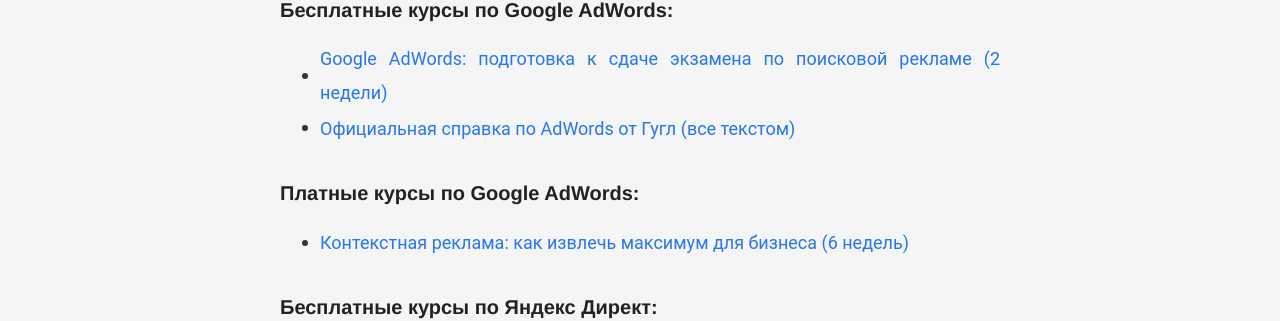
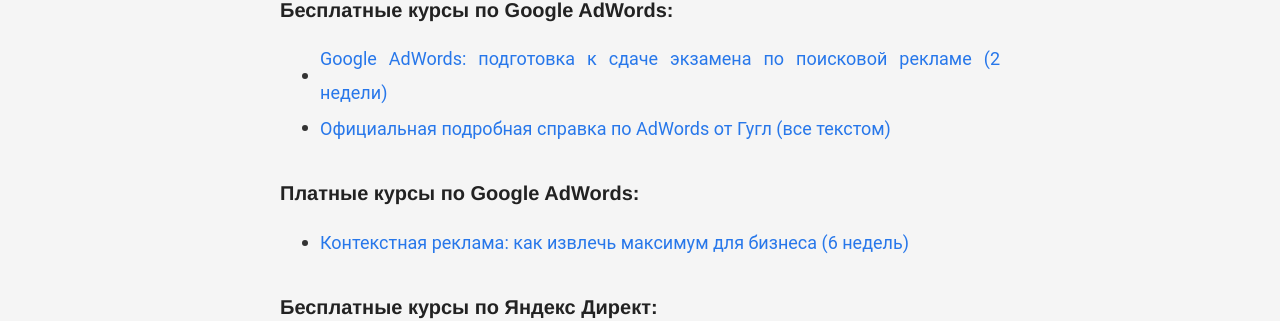
Before and after one commit to VadymVolos/vadymvolos.github.io, a Jekyll site: the page built from _posts/digital-marketing/2016-12-22-spisok-kursov-dlya-obucheniya-kontekstnoy-reklame.md, in a window 1280 px wide. Shown: the part 723-1044 px from the top of the page. Built offline with Jekyll 4.4.1, drawn with Linux system fonts in a browser that asks for light colours; comment, search, counter and statistics services are not loaded.

Commit message:
Update 2016-12-22-spisok-kursov-dlya-obucheniya-kontekstnoy-reklame.md

```diff
--- a/_posts/digital-marketing/2016-12-22-spisok-kursov-dlya-obucheniya-kontekstnoy-reklame.md
+++ b/_posts/digital-marketing/2016-12-22-spisok-kursov-dlya-obucheniya-kontekstnoy-reklame.md
@@ -22,7 +22,7 @@
 <h3>Бесплатные курсы по Google AdWords:</h3>
 <ul>
   <li><a href="http://netology.ru/programs/google-words?pid=up5293644" rel="nofollow" target="_blank" class="hvr-wobble-vertical">Google AdWords: подготовка к сдаче экзамена по поисковой рекламе (2 недели)</a></li>
-    <li><a href="https://support.google.com/adwords/" rel="nofollow" target="_blank" class="hvr-wobble-vertical">Официальная справка по AdWords от Гугл (все текстом)</a></li>
+    <li><a href="https://support.google.com/adwords/" rel="nofollow" target="_blank" class="hvr-wobble-vertical">Официальная подробная справка по AdWords от Гугл (все текстом)</a></li>
 </ul>
 
 <h3>Платные курсы по Google AdWords:</h3>
```
